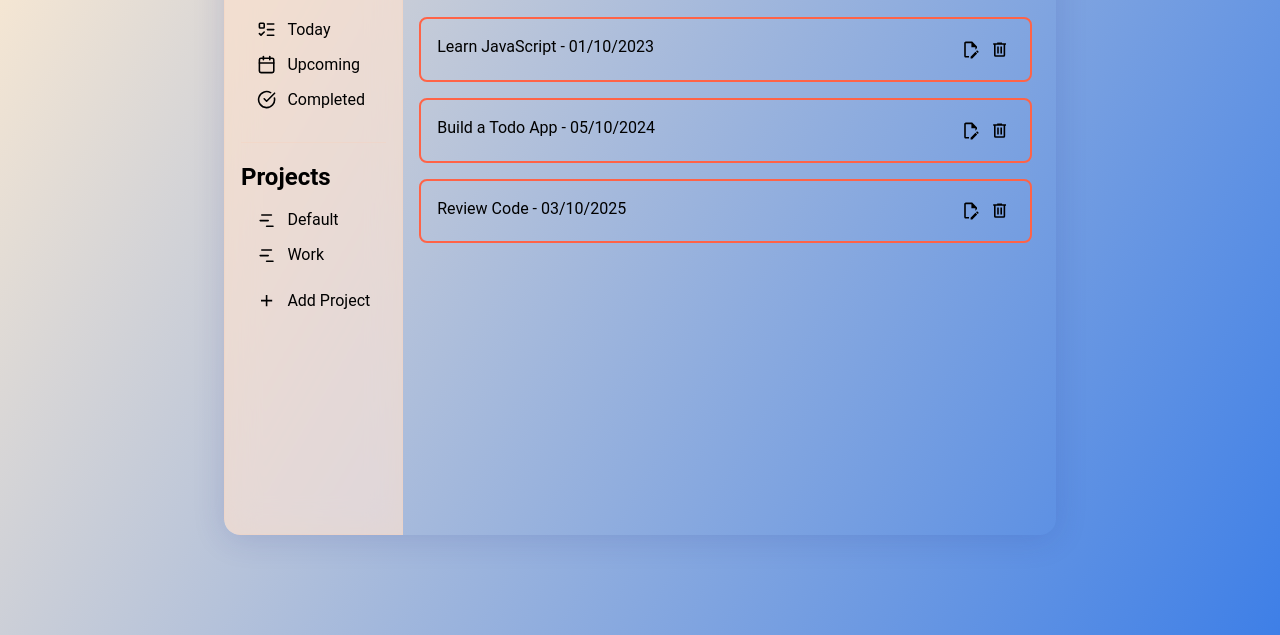
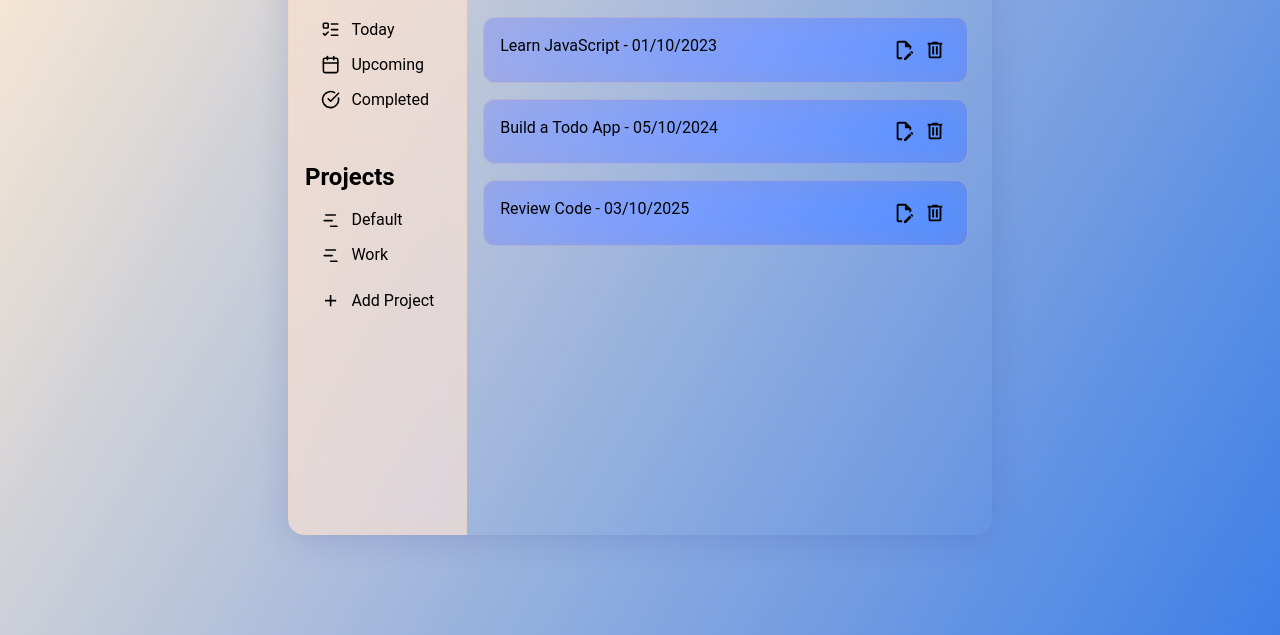
Before and after one commit to Alex-Huaracha/todo-list, a website built with webpack: page src/template.html in a window 1280 px wide. Shown: the part 165-800 px from the top of the page. Built offline with nearby package versions, Linux system fonts and the light colour scheme.

Commit message:
feat: update styles for container and todo items with improved layout and effects

```diff
--- a/src/style.css
+++ b/src/style.css
@@ -26,7 +26,7 @@ body {
 }
 
 .container {
-  width: 65vw;
+  width: 55vw;
   height: 75vh;
   display: grid;
   grid-template-columns: max-content 1fr;
@@ -38,7 +38,7 @@ body {
 }
 
 .glass-card {
-  background: var(--sidebar); /* Ya usas oklch con alpha, perfecto */
+  background: var(--sidebar);
   backdrop-filter: blur(16px) saturate(180%);
   -webkit-backdrop-filter: blur(16px) saturate(180%);
   border: 1px solid var(--sidebar-border);
@@ -166,12 +166,16 @@ main {
 }
 
 .todo-item {
-  border: 2px solid tomato;
-  border-radius: 8px;
+  border-radius: 12px;
   padding: 1rem;
   margin-bottom: 1rem;
   display: flex;
   gap: 0.5rem;
+  /* Glass efect */
+  background: rgba(13, 0, 255, 0.139);
+  backdrop-filter: blur(16px) saturate(180%);
+
+  border: 1px solid var(--sidebar-border);
 }
 
 .todo-actions {
@@ -185,10 +189,16 @@ main {
   border: none;
   cursor: pointer;
   padding: 0.3rem;
-  border-radius: 4px;
 }
 
-.todo-actions > button:hover {
-  background-color: var(--bg-hover);
-  color: var(--text-hover);
+.todo-actions .icon {
+  width: 22px;
+  height: 22px;
 }
+
+.todo-actions > button:hover .icon {
+  border-bottom: 2px solid #ff6f00;
+  color: whitesmoke;
+  width: 27px;
+  height: 27px;
+}
```
